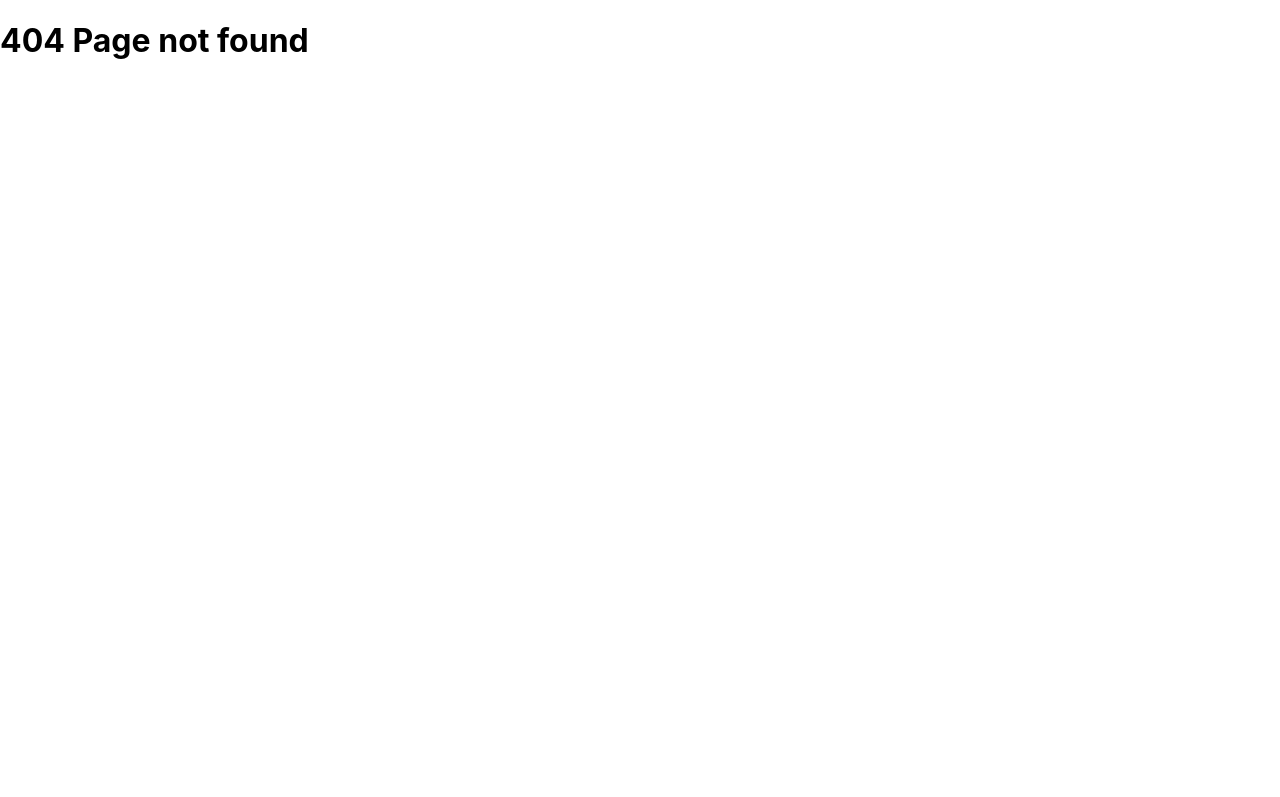
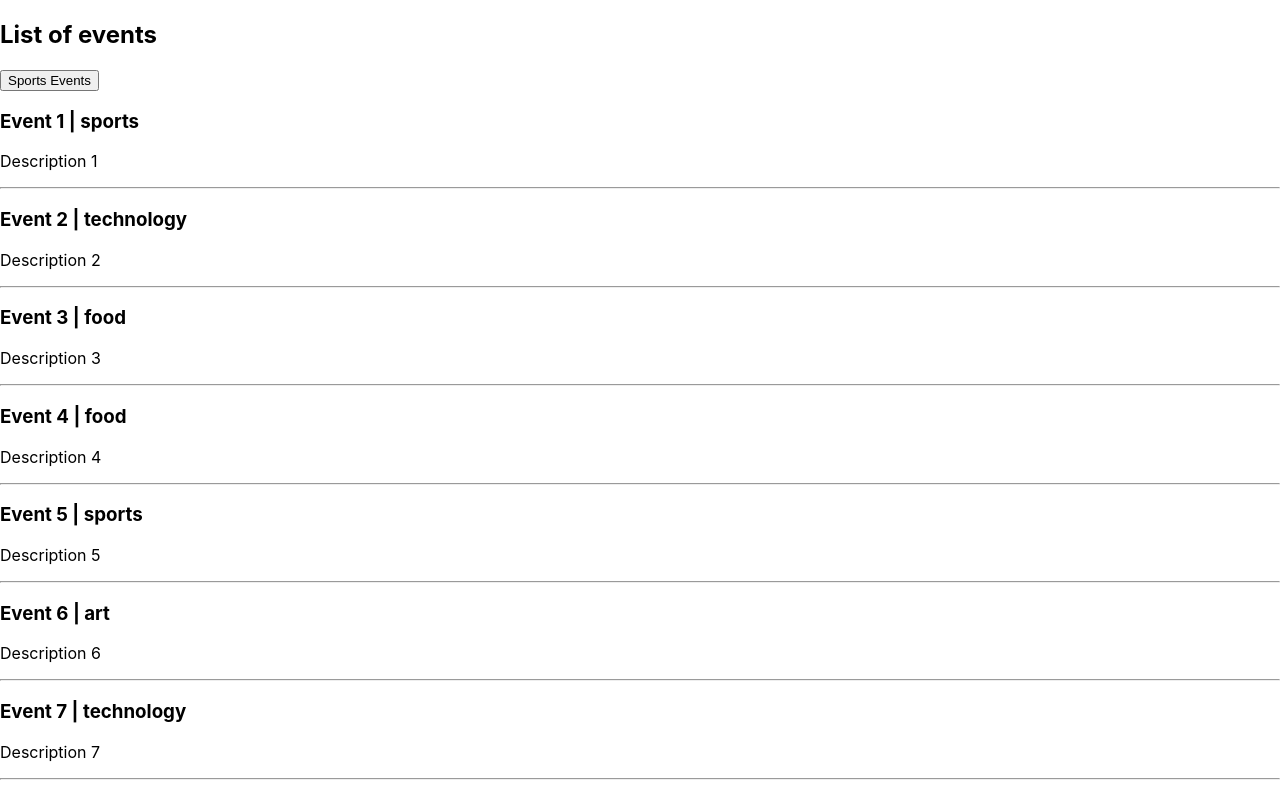
Before and after one commit to hayatul-islam/nextJs, a Next.js app in the folder basic/basic-part/: page /events in a window 1280 px wide. Before the commit this address had no page. Shown: the top 797 px of the page. Built offline with nearby package versions, Linux system fonts and the light colour scheme; data requests are answered from the project's data file.

Commit message:
clients side data fetching and shalow routing

```diff
--- a/basic/basic-part/db.json
+++ b/basic/basic-part/db.json
@@ -1,27 +1,21 @@
 {
-  "dashboard": {
-    "posts": 5,
-    "likes": 100,
-    "followers": 50,
-    "following": 30
-  },
-    "products":[
+  "products": [
     {
       "id": 1,
       "title": "Product 1",
-            "price": 1000,
+      "price": 700,
       "description": "Description 1"
     },
     {
       "id": 2,
       "title": "Product 2",
-            "price": 2000,
+      "price": 1050,
       "description": "Description 2"
     },
     {
       "id": 3,
       "title": "Product 3",
-            "price": 3000,
+      "price": 2600,
       "description": "Description 3"
     }
   ],
@@ -29,7 +23,7 @@
     {
       "id": 1,
       "title": "News Article 1",
-          "description": "New Description 1",
+      "description": "Description 1",
       "category": "sports"
     },
     {
@@ -44,5 +38,83 @@
       "description": "Description 3",
       "category": "sports"
     }
+  ],
+  "dashboard": {
+    "posts": 5,
+    "likes": 100,
+    "followers": 20,
+    "following": 50
+  },
+  "events": [
+    {
+      "id": 1,
+      "title": "Event 1",
+      "description": "Description 1",
+      "category": "sports",
+      "date": "April 25"
+    },
+    {
+      "id": 2,
+      "title": "Event 2",
+      "description": "Description 2",
+      "category": "technology",
+      "date": "May 25"
+    },
+    {
+      "id": 3,
+      "title": "Event 3",
+      "description": "Description 3",
+      "category": "food",
+      "date": "October 25"
+    },
+    {
+      "id": 4,
+      "title": "Event 4",
+      "description": "Description 4",
+      "category": "food",
+      "date": "April 25"
+    },
+    {
+      "id": 5,
+      "title": "Event 5",
+      "description": "Description 5",
+      "category": "sports",
+      "date": "January 15"
+    },
+    {
+      "id": 6,
+      "title": "Event 6",
+      "description": "Description 6",
+      "category": "art",
+      "date": "April 25"
+    },
+    {
+      "id": 7,
+      "title": "Event 7",
+      "description": "Description 7",
+      "category": "technology",
+      "date": "June 25"
+    },
+    {
+      "id": 8,
+      "title": "Event 8",
+      "description": "Description 8",
+      "category": "sports",
+      "date": "February 28"
+    },
+    {
+      "id": 9,
+      "title": "Event 9",
+      "description": "Description 9",
+      "category": "food",
+      "date": "April 25"
+    },
+    {
+      "id": 10,
+      "title": "Event 10",
+      "description": "Description 10",
+      "category": "sports",
+      "date": "August 5"
+    }
   ]
 }
--- /dev/null
+++ b/basic/basic-part/pages/events.js
@@ -0,0 +1,43 @@
+import { useRouter } from "next/router";
+import { useState } from "react";
+
+export default function EventList({ eventList }) {
+  const [events, setEvents] = useState(eventList);
+  const router = useRouter();
+  const fetchSportsEvents = async () => {
+    const response = await fetch(
+      "http://localhost:4000/events?category=sports"
+    );
+    const data = await response.json();
+    setEvents(data);
+    router.push("/events?category=sports", undefined, { shallow: true });
+  };
+  return (
+    <>
+      <h2>List of events</h2>
+      <button onClick={fetchSportsEvents}>Sports Events</button>
+      {events.map((event) => (
+        <div key={event.id}>
+          <h3>
+            {event.title} | {event.category}
+          </h3>
+          <p>{event.description}</p>
+          <hr />
+        </div>
+      ))}
+    </>
+  );
+}
+export async function getServerSideProps(context) {
+  const { query } = context;
+  const { category } = query;
+  const queryString = category ? "category=sports" : "";
+  const response = await fetch(`http://localhost:4000/events?${queryString}`);
+  const data = await response.json();
+
+  return {
+    props: {
+      eventList: data,
+    },
+  };
+}
```
Lines whose indentation alone changed are shown as unchanged.
